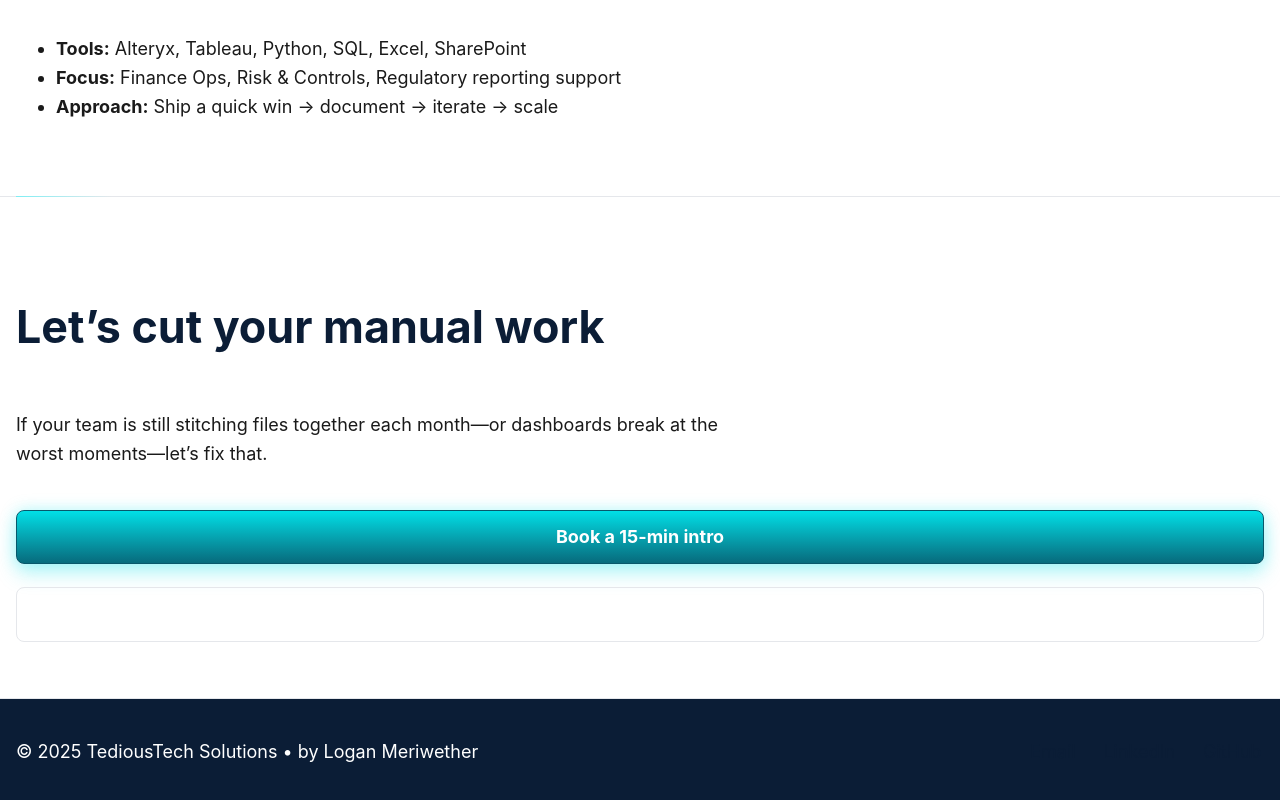
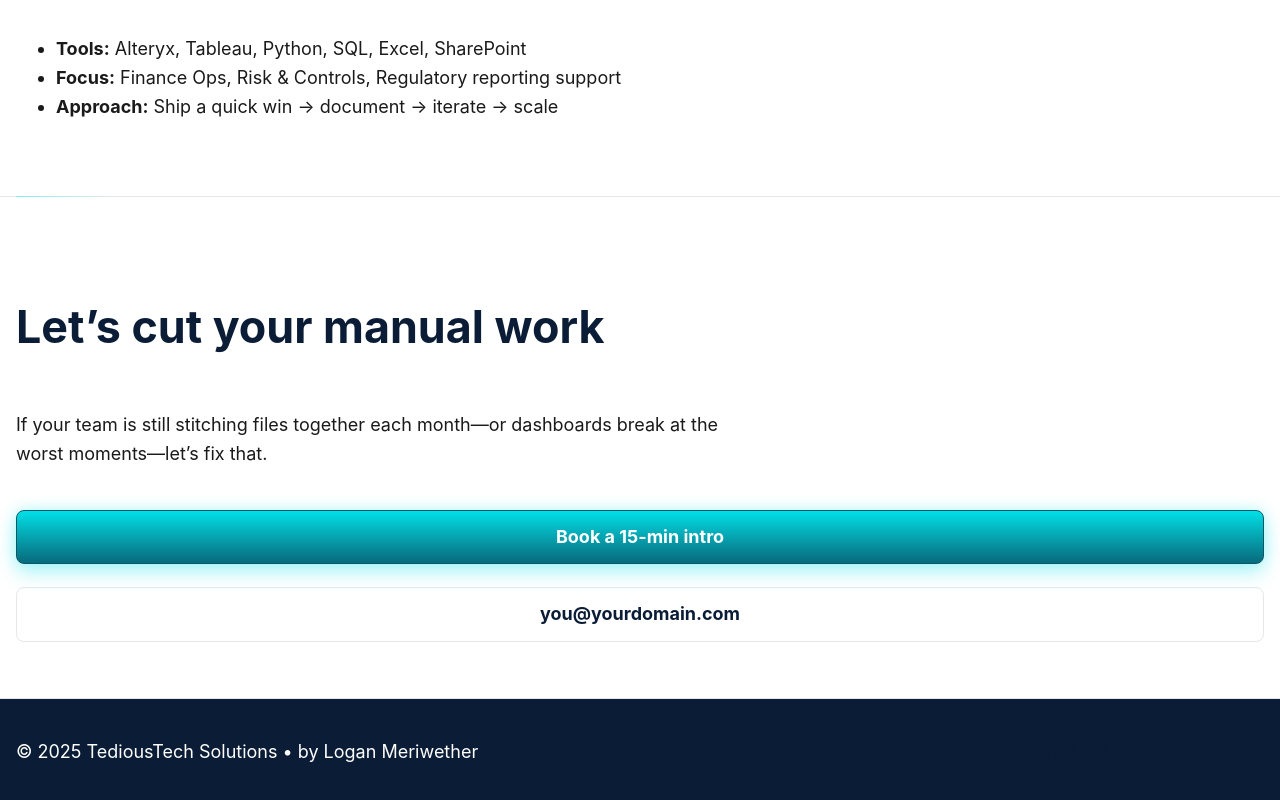
Before and after one commit to LoganM3120/tedioustech-solutions, a plain HTML site: page index.html in a window 1280 px wide. Shown: the part 1916-2716 px from the top of the page. Drawn offline with Linux system fonts and the light colour scheme.

Commit message:
Update style.css

```diff
--- a/css/style.css
+++ b/css/style.css
@@ -291,7 +291,7 @@ a:focus-visible {
 
 .btn--ghost {
   background: transparent;
-  color: var(--bg);
+  color: var(--primary);
   border: 1px solid var(--border);
   box-shadow: none;
 }
```
